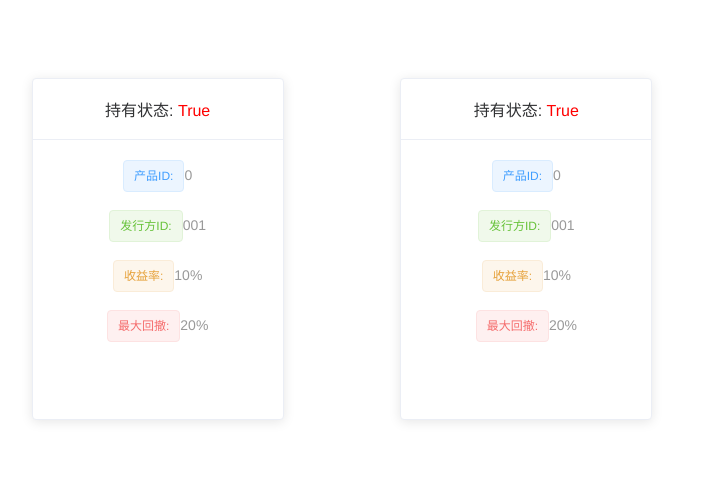
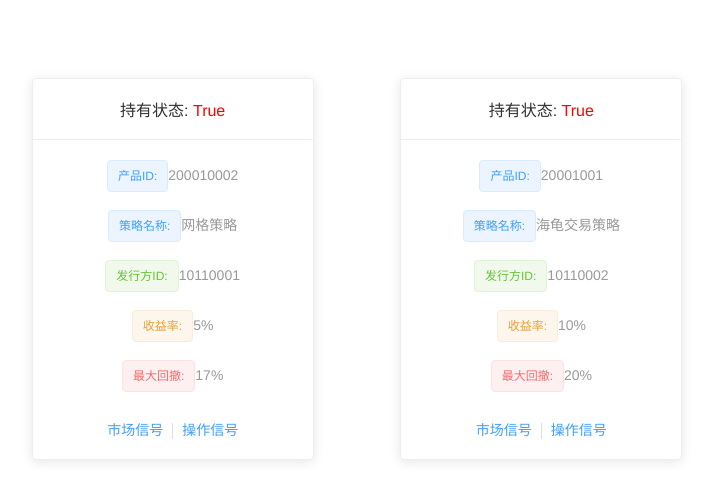
Before and after one commit to Lawrence-Lu/Blockchain-Front, a Vue app: page /#/Own in a window 1280 px wide. Shown: the top 500 px of the page, without its empty margins (47-760 px from the left). Built offline with nearby package versions, Linux system fonts and the light colour scheme; the HTML template or start-up script is replaced by a standard one.

Commit message:
OwnV2-Static

```diff
--- a/src/view/own/index.vue
+++ b/src/view/own/index.vue
@@ -3,7 +3,7 @@
 
             <el-col v-for="(item,index) in   productList" :key="index" :span="6" :offset="1">
 
-                <el-card class="realEstate-card">
+                <el-card class="productOwn-card">
                     <div slot="header" class="clearfix">
                     持有状态:
                     <span style="color: rgb(255, 0, 0);">{{item.status}}</span>
@@ -12,6 +12,10 @@
                 <div class="item">
                     <el-tag>产品ID: </el-tag>
                     <span>{{item.productId}}</span>
+                </div>
+                <div class="item">
+                    <el-tag>策略名称: </el-tag>
+                    <span>{{item.productName}}</span>
                 </div>
                 <div class="item">
                     <el-tag type="success">发行方ID: </el-tag>
@@ -26,10 +30,33 @@
                     <span>{{item.setBack}}</span>
                 </div>
 
+                <div>
+                    <el-button type="text" @click="MarketSignalTableVisible = true">市场信号</el-button>
+                    <el-divider direction="vertical" />
+                    <el-button type="text" @click="OpsSignalTableVisible = true">操作信号</el-button>
+                </div>
 
                 </el-card>
 
             </el-col>
+
+            <el-dialog title="市场信号" :visible.sync="MarketSignalTableVisible">
+              <el-table :data="marketSignalData">
+                <el-table-column property="id" label="ID" width="150"></el-table-column>
+                <el-table-column property="date" label="日期" width="150"></el-table-column>
+                <el-table-column property="stock" label="股票" width="200"></el-table-column>
+                <el-table-column property="price" label="价格"></el-table-column>
+              </el-table>
+            </el-dialog>
+
+            <el-dialog title="操作信号" :visible.sync="OpsSignalTableVisible">
+              <el-table :data="OpsSignalData">
+                <el-table-column property="id" label="ID" width="150"></el-table-column>
+                <el-table-column property="date" label="日期" width="150"></el-table-column>
+                <el-table-column property="stock" label="股票" width="200"></el-table-column>
+                <el-table-column property="ops" label="操作"></el-table-column>
+              </el-table>
+            </el-dialog>
 
     </div>
 </template>
@@ -39,29 +66,64 @@ export default {
   data(){
 
       return{
+        MarketSignalTableVisible : false,
+        OpsSignalTableVisible : false,
           loading: true,
           productList:[
 
 
                   {
                       status:'True',
-                      productId:'0',
-                      producerId:'001',
+                      productId:'200010002',
+                      productName: '网格策略',
+                      producerId:'10110001',
+                      profit:'5%',
+                      setBack:'17%'
+
+                  },
+                  {
+                      status:'True',
+                      productId:'20001001',
+                      productName: '海龟交易策略',
+                      producerId:'10110002',
                       profit:'10%',
                       setBack:'20%'
 
                   },
-                  {
-                      status:'True',
-                      productId:'0',
-                      producerId:'001',
-                      profit:'10%',
-                      setBack:'20%'
 
-                  }
 
 
           ],
+
+          marketSignalData:[
+            {
+              id : '00000001',
+              date:'2020-05-01',
+              stock :'Stock_A',
+              price : 10,
+            },
+            {
+              id : '00000002',
+              date:'2020-05-02',
+              stock :'Stock_A',
+              price : 11,
+            },
+          ],
+
+          OpsSignalData:[
+            {
+              id : '00010001',
+              date:'2020-05-01',
+              stock :'Stock_A',
+              ops : '+1',
+            },
+            {
+              id : '00010002',
+              date:'2020-05-02',
+              stock :'Stock_A',
+              ops : '-1',
+            },
+          ]
       }
   }
 }
@@ -90,9 +152,9 @@ export default {
   .clearfix:after {
     clear: both
   }
-.realEstate-card {
-    width: 250px;
-    height: 340px;
+.productOwn-card {
+    width: 280px;
+    height: 380px;
     margin: 18px;
   }
 
```
